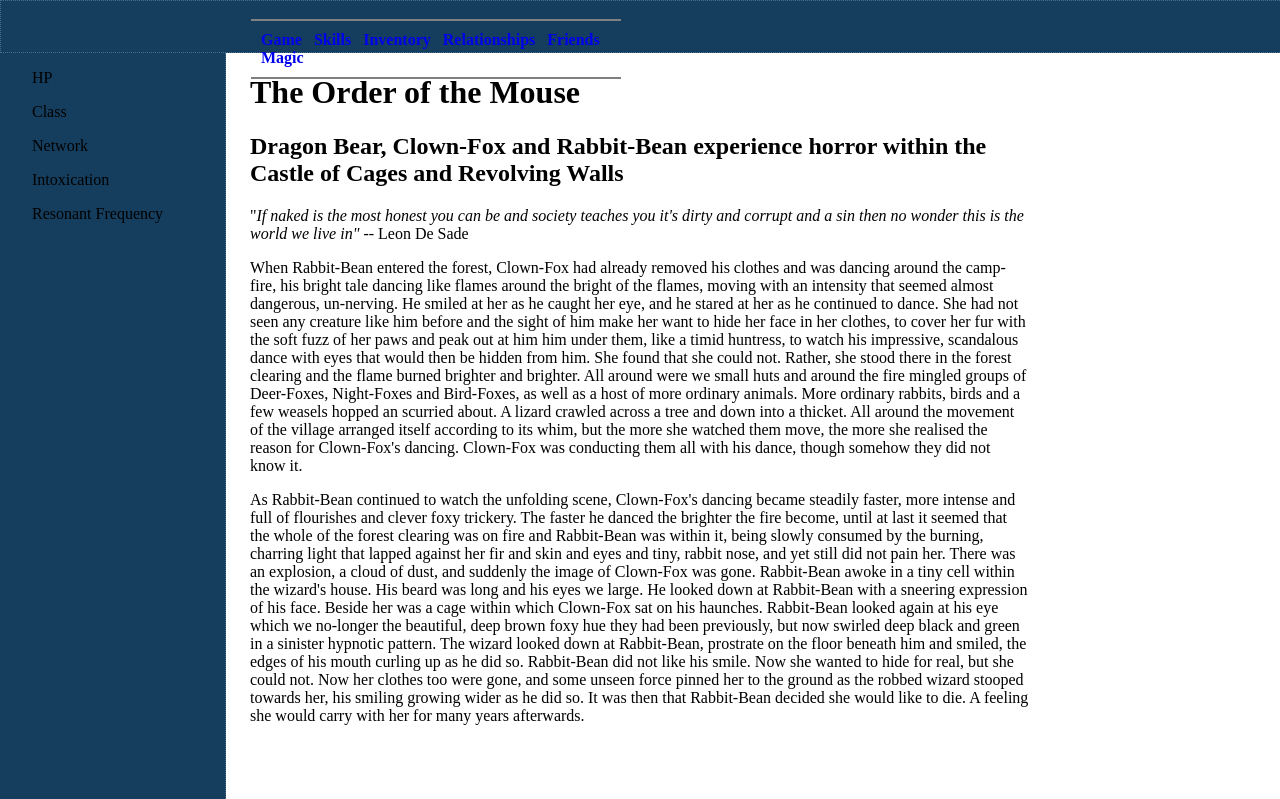
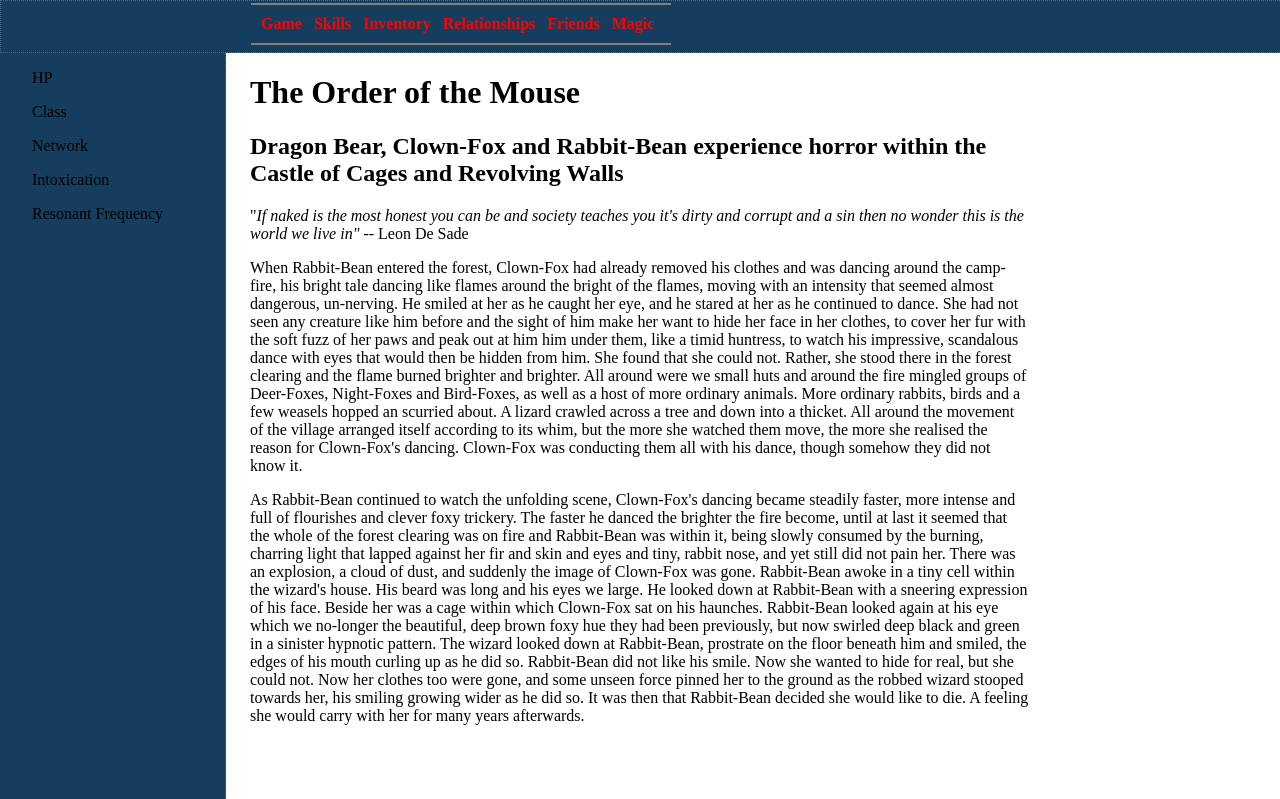
Before and after one commit to Shakyamuni177te/The-Order-of-the-Mouse, a website: page views/index.html in a window 1280 px wide. Shown: the top 799 px of the page. Drawn offline with Linux system fonts and the light colour scheme; files that its build step writes are made by us from their sources; files whose address does not match are found by name.

Commit message:
Fixed game menu

```diff
--- a/public/css/style.css
+++ b/public/css/style.css
@@ -28,10 +28,12 @@ margin-right: auto;
 a:link {
 	font-weight: bold;
 	text-decoration: none;
+	color: red;
 	}
 a:visited {
 	font-weight: bold;
 	text-decoration: none;
+	color: red;
 	}
 a:hover, a:focus, a:active {
 	text-decoration: underline;
@@ -71,13 +73,14 @@ height: 2090px;
 position: relative;
 margin-right: 250px;
 margin-left: 250px;
-width: 350px;
+width: 400px;
 padding: 10px;
 border-color: grey;
 border-top-width: 2px;
 border-top-style: solid;
 border-bottom-width: 2px;
 border-bottom-style: solid;
+bottom: 16px;
 }
 #main-content {
 display: block;
```
